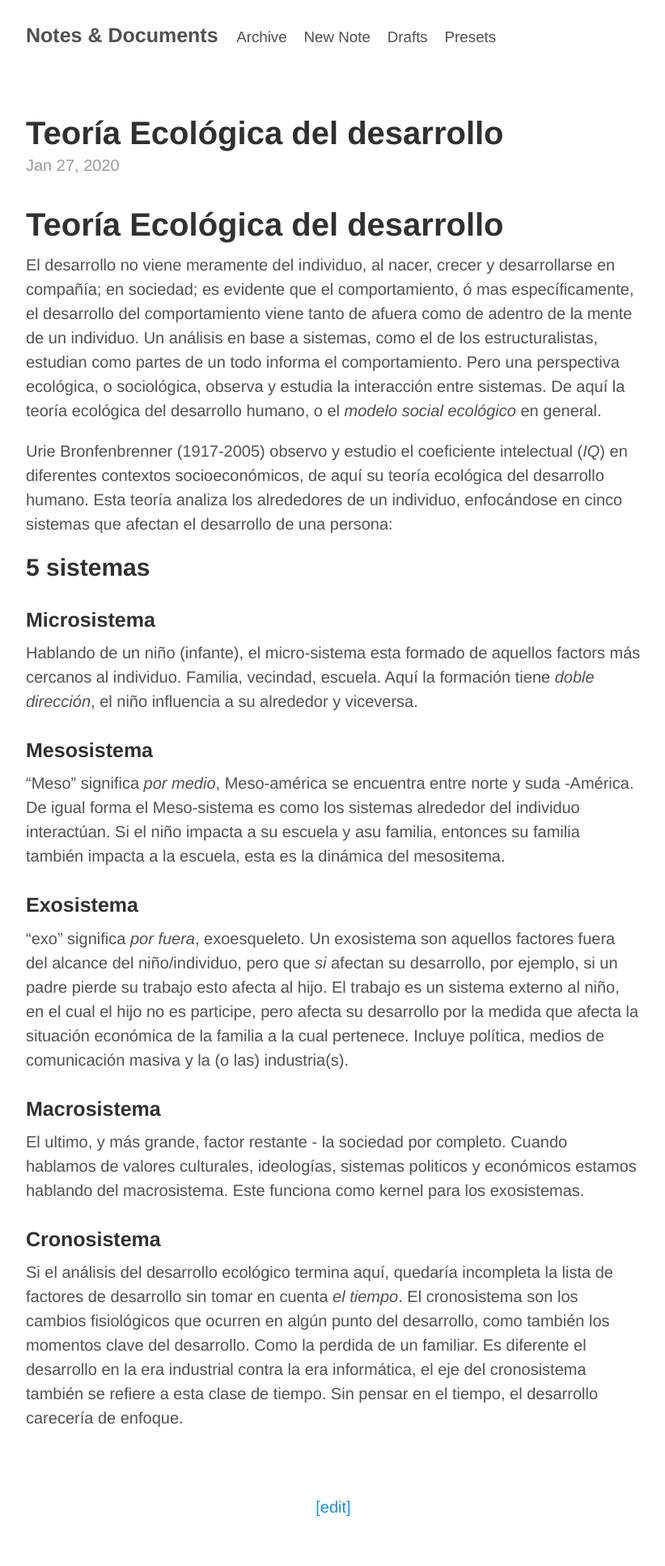
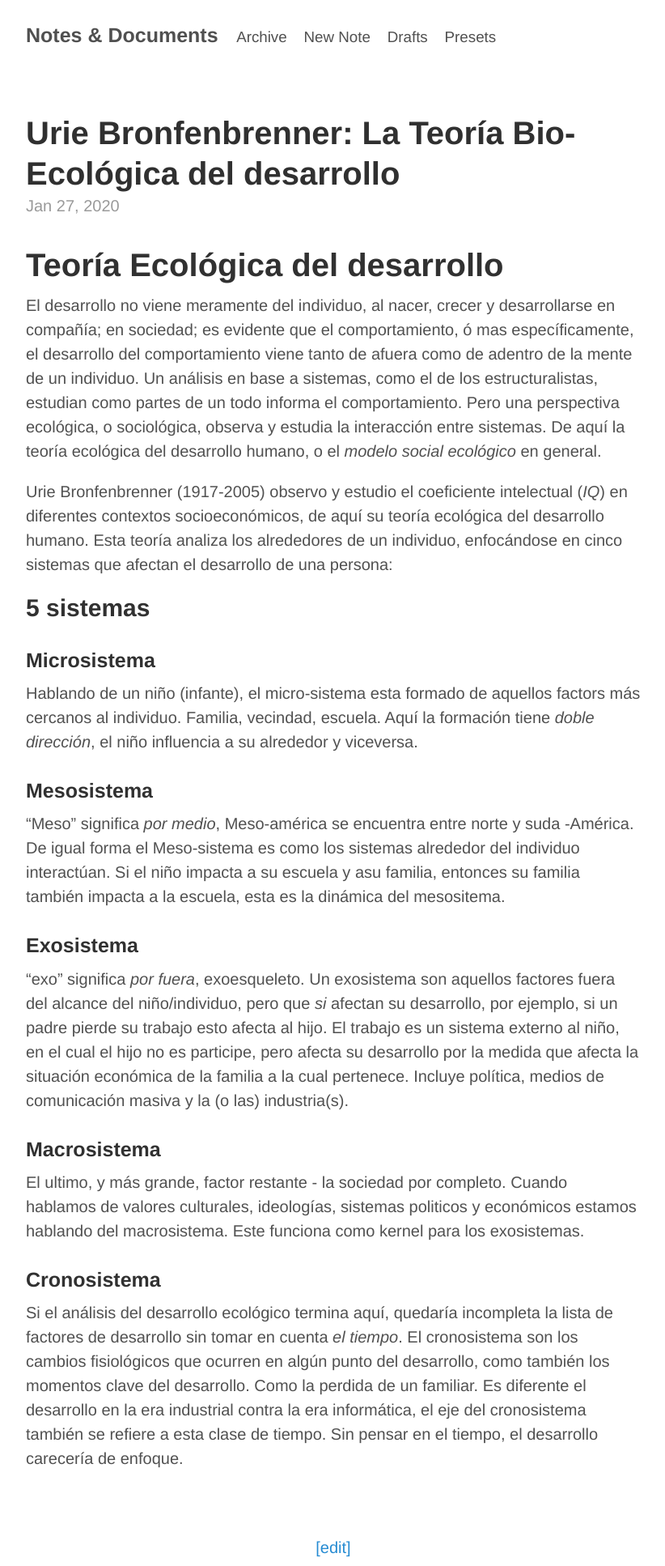
Before and after one commit to alex-esc/notes, a Jekyll site: the page built from _posts/2020-01-27-teoria-ecologica-desarollo.md, in a window 1280 px wide. Shown: the whole page at 81% size, without its empty margins (228-1050 px from the left). Built offline with Jekyll 4.4.1, drawn with Linux system fonts in a browser that asks for light colours; before the commit the page ends 1884 px from its top, so only the background shows below that.

Commit message:
Update 2020-01-27-teoria-ecologica-desarollo.md

```diff
--- a/_posts/2020-01-27-teoria-ecologica-desarollo.md
+++ b/_posts/2020-01-27-teoria-ecologica-desarollo.md
@@ -1,6 +1,6 @@
 ---
 layout: 'post'
-title: 'Teoría Ecológica del desarrollo'
+title: 'Urie Bronfenbrenner: La Teoría Bio-Ecológica del desarrollo'
 course: 'metodos-técnicas-observación'
 semester: '1'
 ---
```
